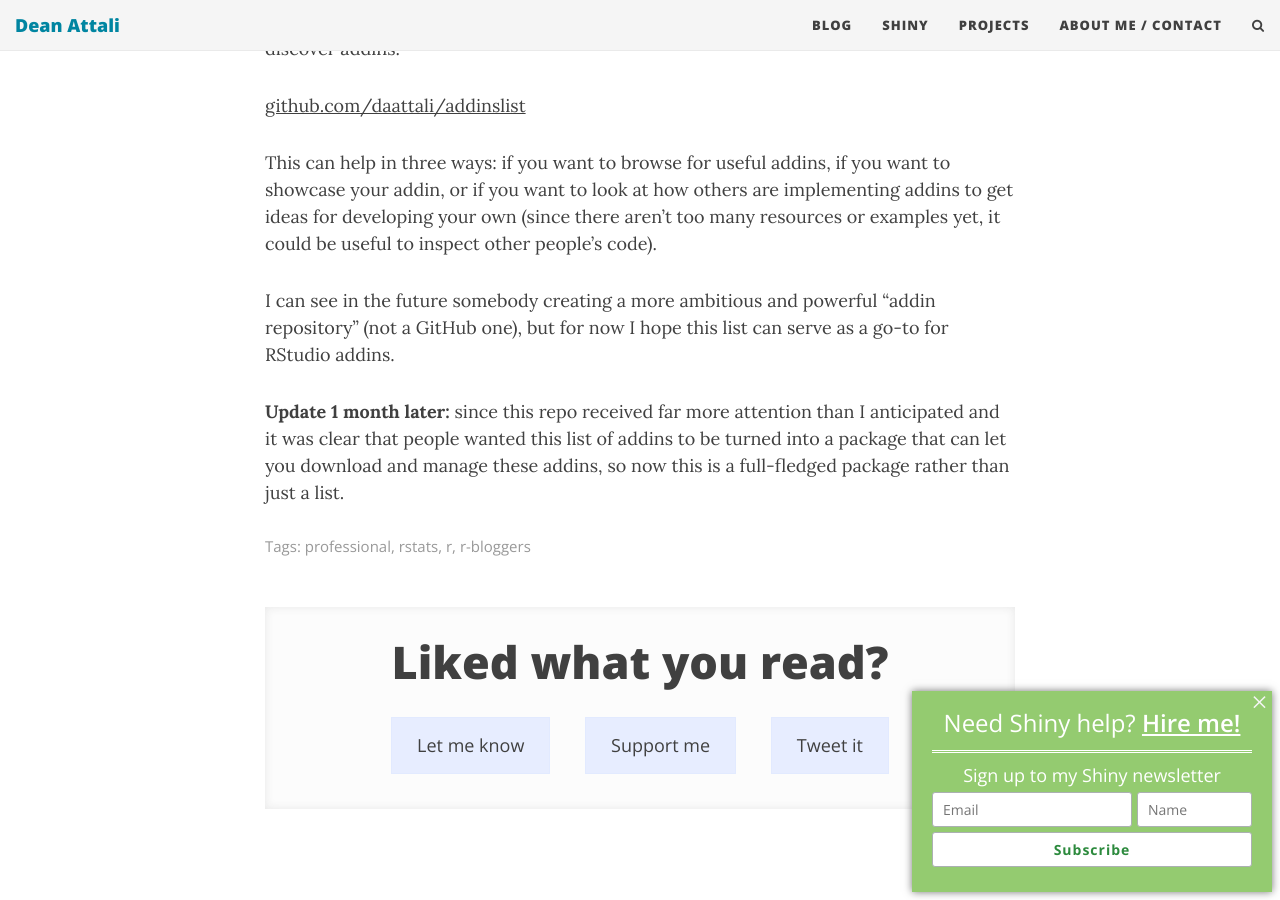
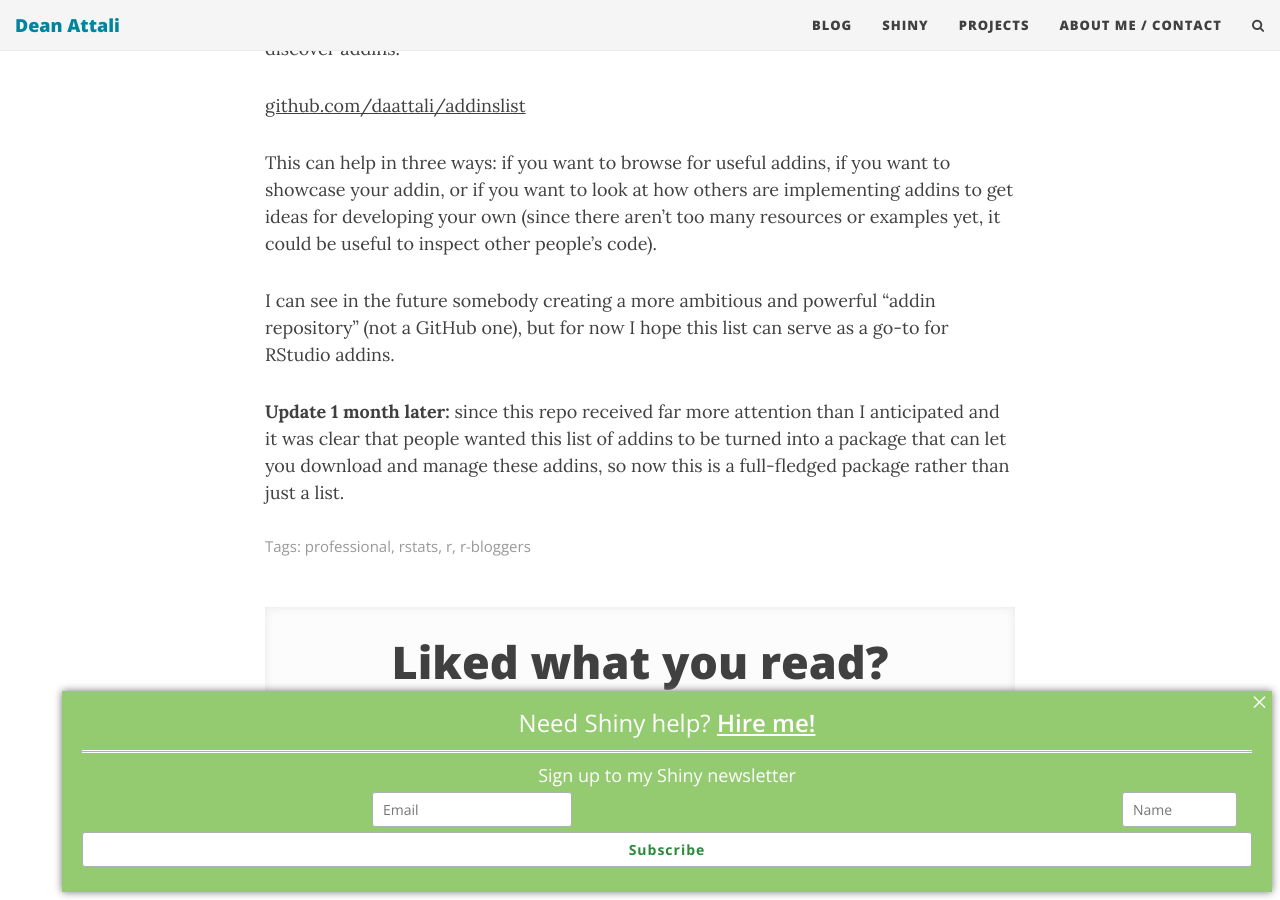
Before and after one commit to daattali/daattali.github.io, a Jekyll site: the page built from notblog/2016-03-30-rstudio-addins-list.md, in a window 1280 px wide and 900 px high, scrolled down 426 px. Built offline with Jekyll 4.4.1, drawn with Linux system fonts in a browser that asks for light colours; nearby versions of some CDN libraries; comment, search, counter and statistics services are not loaded.

Commit message:
Update scroll-box.html

```diff
--- a/_includes/scroll-box.html
+++ b/_includes/scroll-box.html
@@ -9,8 +9,16 @@
       <form action="//deanattali.us14.list-manage.com/subscribe/post?u=a579a88c8f09f9b8502b9d0c3&amp;id=c180f5773c" method="post" id="mc-embedded-subscribe-form" name="mc-embedded-subscribe-form" class="validate" target="_blank" novalidate="">
         <div id="mc_embed_signup_scroll">
   	      <label for="mce-EMAIL">Sign up to my Shiny newsletter</label>
-  	      <input type="email" value="" name="EMAIL" class="email" id="mce-EMAIL" placeholder="Email" required="">
-          <input type="text" value="" name="FNAME" class="text" id="mce-FNAME" placeholder="Name" required="">
+          <div class="container">
+            <div class="row">
+              <div class="col-xs-8">
+  	            <input type="email" value="" name="EMAIL" class="email" id="mce-EMAIL" placeholder="Email" required="">
+              </div>
+              <div class="col-xs-4">
+                <input type="text" value="" name="FNAME" class="text" id="mce-FNAME" placeholder="Name" required="">
+              </div>
+            </div>
+          </div>
           <div style="position: absolute; left: -5000px;" aria-hidden="true"><input type="text" name="b_a579a88c8f09f9b8502b9d0c3_c180f5773c" tabindex="-1" value=""></div>
           <input type="submit" value="Subscribe" name="subscribe" id="mc-embedded-subscribe" class="button" title="Sign up to my Shiny newsletter">
         </div>
```
